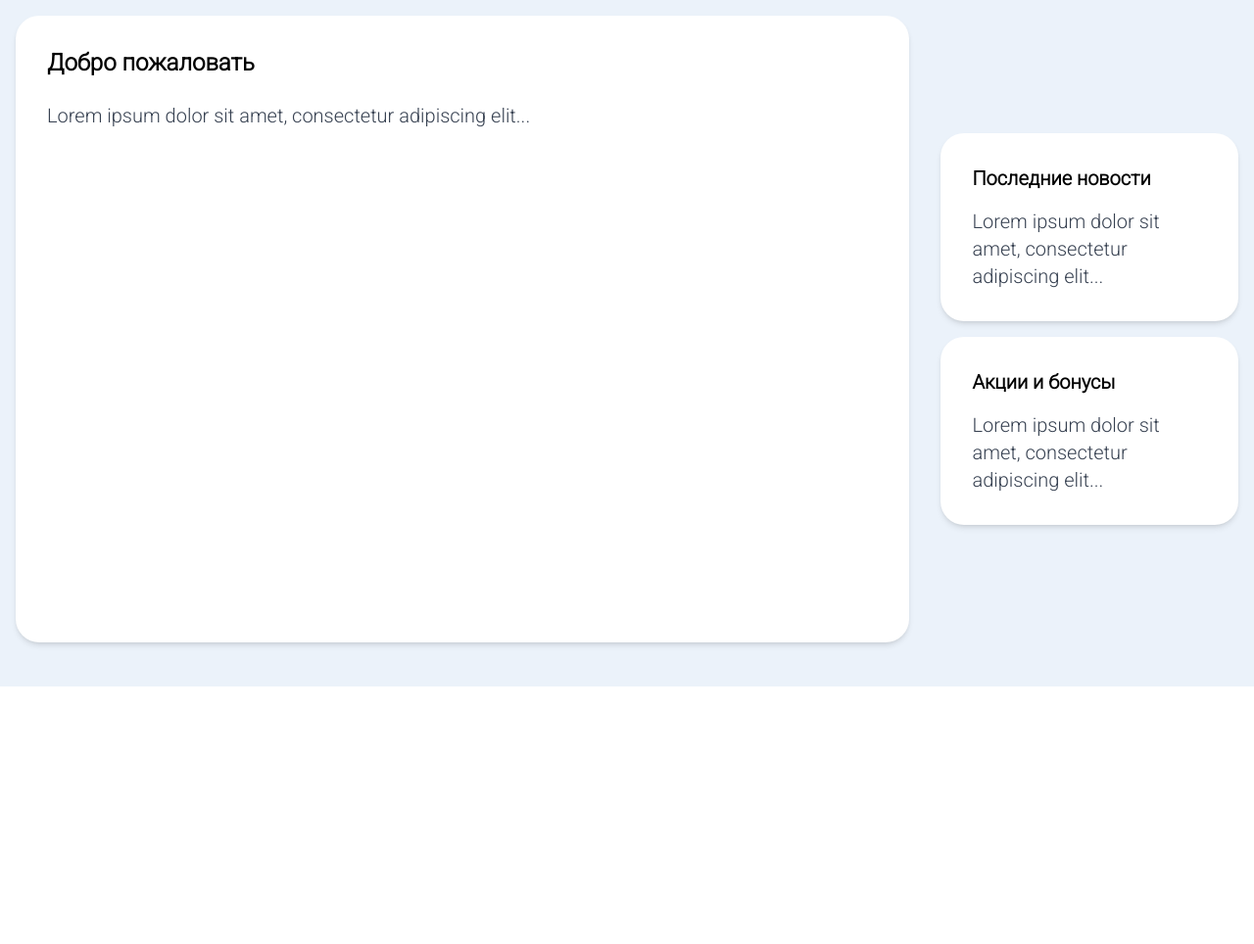
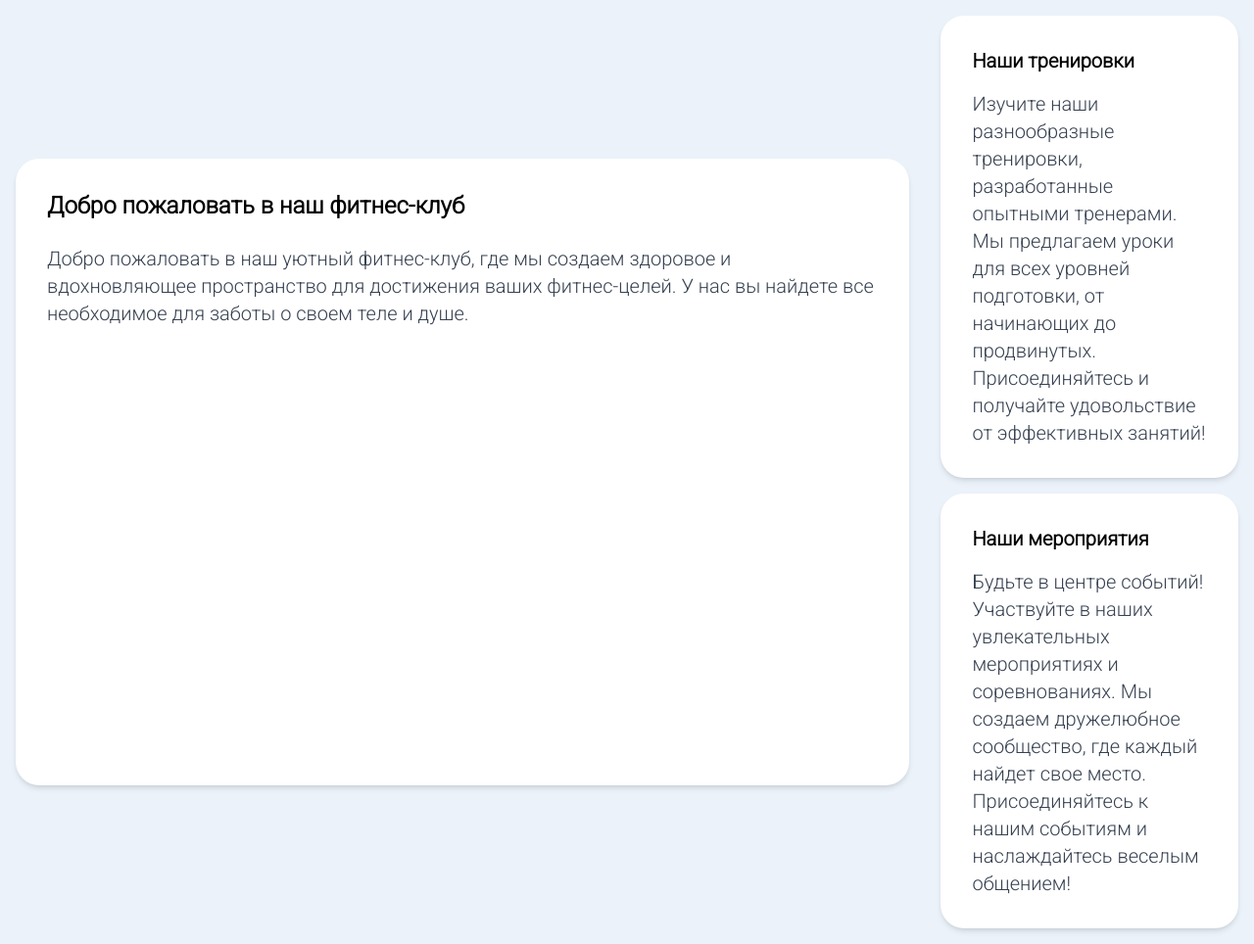
Before and after one commit to DanPoroshin/Gym-Project, a FastAPI app: template GymAPI/app/templates/home.html in a window 1280 px wide. Shown: the part 99-1063 px from the top of the page at 98% size. Before the commit the page ends 800 px from the top, so only its background shows below. Run offline with FastAPI, Linux system fonts and the light colour scheme; the template is opened without the code that fills it, so the values that code supplies are empty; parts of the project's set-up code (start-up, migrations or seed data) failed here and were passed over; some libraries are stand-ins or nearby versions.

Commit message:
Minor fixes

```diff
--- a/GymAPI/app/templates/home.html
+++ b/GymAPI/app/templates/home.html
@@ -3,25 +3,31 @@
 {% block content %}
 
 <div class="flex items-center justify-center bg-transparent">
-    <!-- Large window to the left -->
+    <!-- Большое окно слева -->
     <div class="w-3/4 h-[80vh] bg-white shadow-md rounded-3xl p-8 mr-8">
-        <!-- Content for the large window goes here -->
-        <h2 class="text-2xl font-bold mb-6">Добро пожаловать</h2>
-        <p class="text-gray-700">Lorem ipsum dolor sit amet, consectetur adipiscing elit...</p>
+        <!-- Содержание большого окна -->
+        <h2 class="text-2xl font-bold mb-6">Добро пожаловать в наш фитнес-клуб</h2>
+        <p class="text-gray-700">Добро пожаловать в наш уютный фитнес-клуб, где мы создаем здоровое и вдохновляющее
+            пространство для достижения ваших фитнес-целей. У нас вы найдете все необходимое для заботы о своем теле и
+            душе.</p>
     </div>
 
-    <!-- Two smaller windows to the right -->
+    <!-- Два меньших окна справа -->
     <div class="flex flex-col w-1/4">
         <div class="mb-4 h-1/2 bg-white shadow-md rounded-3xl p-8">
-            <!-- Content for the first small window goes here -->
-            <h3 class="text-xl font-bold mb-4">Последние новости</h3>
-            <p class="text-gray-700">Lorem ipsum dolor sit amet, consectetur adipiscing elit...</p>
+            <!-- Содержание первого маленького окна -->
+            <h3 class="text-xl font-bold mb-4">Наши тренировки</h3>
+            <p class="text-gray-700">Изучите наши разнообразные тренировки, разработанные опытными тренерами. Мы
+                предлагаем уроки для всех уровней подготовки, от начинающих до продвинутых. Присоединяйтесь и получайте
+                удовольствие от эффективных занятий!</p>
         </div>
 
         <div class="h-1/2 bg-white shadow-md rounded-3xl p-8">
-            <!-- Content for the second small window goes here -->
-            <h3 class="text-xl font-bold mb-4">Акции и бонусы</h3>
-            <p class="text-gray-700">Lorem ipsum dolor sit amet, consectetur adipiscing elit...</p>
+            <!-- Содержание второго маленького окна -->
+            <h3 class="text-xl font-bold mb-4">Наши мероприятия</h3>
+            <p class="text-gray-700">Будьте в центре событий! Участвуйте в наших увлекательных мероприятиях и
+                соревнованиях. Мы создаем дружелюбное сообщество, где каждый найдет свое место. Присоединяйтесь к нашим
+                событиям и наслаждайтесь веселым общением!</p>
         </div>
     </div>
 </div>
```
Also changed, not shown: GymAPI/app/templates/about.html (+16 -7 lines), GymAPI/app/templates/contact.html (+4 -5 lines).
